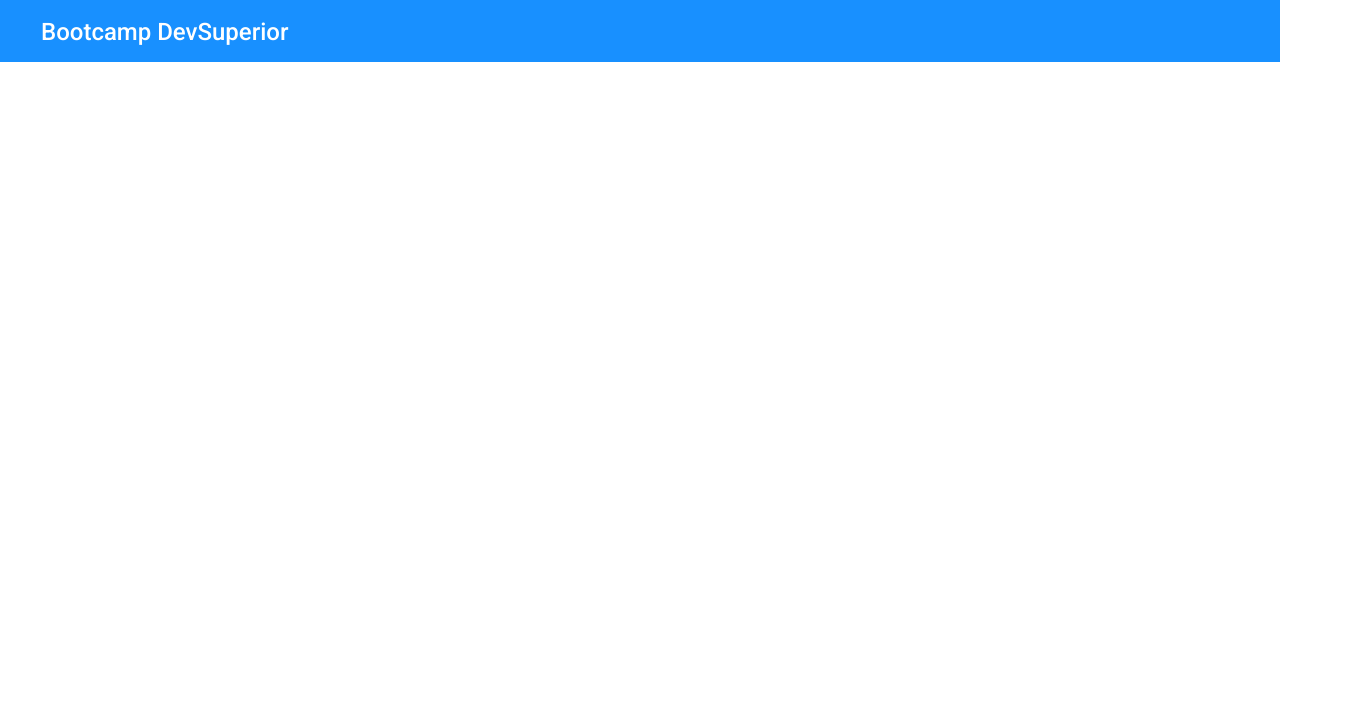
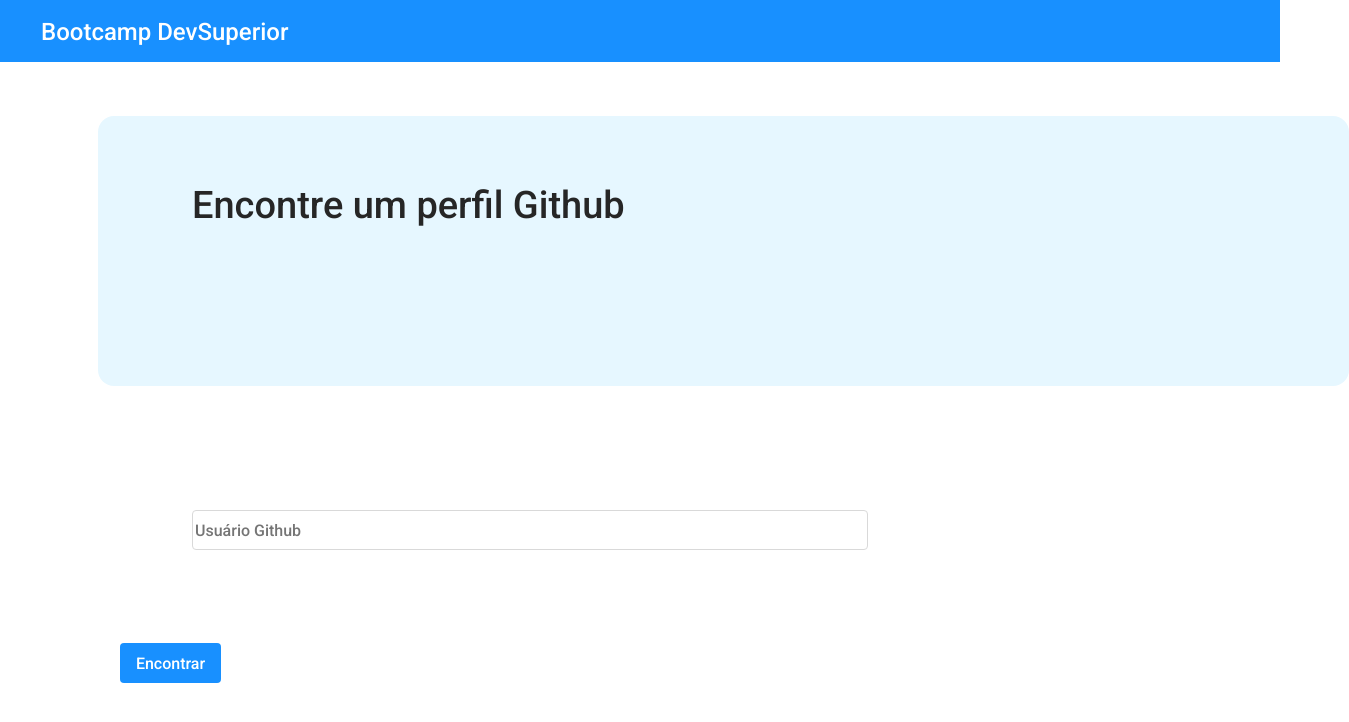
Before and after one commit to LeandroNArakaki/github-user-search, a React (Create React App) app: page /search in a window 1280 px wide. Shown: the top 722 px of the page, 1349 px wide, since content can reach past the window. Built offline with nearby package versions, Linux system fonts and the light colour scheme.

Commit message:
Criando tela de perfil github

```diff
--- a/src/core/components/ButtonForm/styles.scss
+++ b/src/core/components/ButtonForm/styles.scss
@@ -1,12 +1,7 @@
 .btn-form {
     position: absolute;
-    width: 101px;
-    height: 40px;
-    left: 120px;
-    top: 595px;
     background: #1890ff;
     border-radius: 4px;
-    margin-top: 48px;
     border: none;
 }
 
--- a/src/core/pages/Home/index.tsx
+++ b/src/core/pages/Home/index.tsx
@@ -1,5 +1,6 @@
 import ButtonForm from 'core/components/ButtonForm';
 import React from 'react';
+import { Link } from 'react-router-dom';
 import './styles.scss';
 
 const Home = () => (
@@ -11,7 +12,9 @@
                 Este design foi adaptado a partir de Ant Design System for Figma,
                 de Mateusz Wierzbicki: <span className="home-text-email">antforfigma@gmail.com</span>
             </p>
-            <ButtonForm text="Começar"  />
+            <Link to="/search">
+                <ButtonForm text="Começar"  />
+            </Link>
 
         </div>
     </div>
--- a/src/core/pages/Home/styles.scss
+++ b/src/core/pages/Home/styles.scss
@@ -39,10 +39,18 @@
     font-size: 20px;
     line-height: 36px;
     color: #5a6774;
-    padding-top: 24px;
+    margin-top: 24px;
 }
 
 .home-text-email {
     color: #1890ff;
     font-family: "Red Hat Display";
 }
+
+ .btn-form {
+     width: 101px;
+     height: 40px;
+     left: 120px;
+     top: 595px;
+     margin-top: 48px;
+ }
--- a/src/core/pages/Search/index.tsx
+++ b/src/core/pages/Search/index.tsx
@@ -1,10 +1,17 @@
+import ButtonForm from 'core/components/ButtonForm';
 import React from 'react';
 import './styles.scss';
 
-const Perfil = () => (
-    <div className="">
-        <h1>Perfil</h1>
+const Search = () => (
+    <div className="search-container">
+        <div className="search-content">
+            <h1 className="search-text">Encontre um perfil Github</h1>
+            <input type="text" className="search-input" placeholder="Usuário Github" name="name">
+
+            </input>
+            <ButtonForm text="Encontrar" />
+        </div>
     </div>
 );
 
-export default Perfil;
+export default Search;
--- a/src/core/pages/Search/styles.scss
+++ b/src/core/pages/Search/styles.scss
@@ -0,0 +1,47 @@
+.search-container {
+    margin-top: 54px;
+}
+
+.search-content {
+    width: 1251px;
+    height: 270px;
+    left: 0px;
+    top: 0px;
+    background: #e6f7ff;
+    border-radius: 16px;
+    margin: 116px 99px 514px 90px;
+}
+
+.search-text {
+    width: 502px;
+    height: 46px;
+    left: 94px;
+    top: 66px;
+    font-size: 38px;
+    line-height: 46px;
+    color: #262626;
+    padding: 66px 655px 158px 94px;
+}
+
+.search-input {
+
+
+    background: #fff;
+    border: 1px solid #d9d9d9;
+    box-sizing: border-box;
+    border-radius: 4px;
+    font-size: 16px;
+    line-height: 24px;
+
+    width: 676px;
+    height: 40px;
+    margin: 124px 481px 106px 94px;
+}
+
+// .btn-form {
+//     width: 101px;
+//     height: 40px;
+//     left: 94px;
+//     top: 188px;
+//     margin: 188px 1056px 42px 94px;
+// }
--- a/tsconfig.json
+++ b/tsconfig.json
@@ -19,7 +19,7 @@
     "resolveJsonModule": true,
     "isolatedModules": true,
     "noEmit": true,
-    "jsx": "react"
+    "jsx": "react-jsx"
   },
   "include": [
     "src"
```
Also changed, not shown: 1 other file (tests, documents, lock files or other folders).
